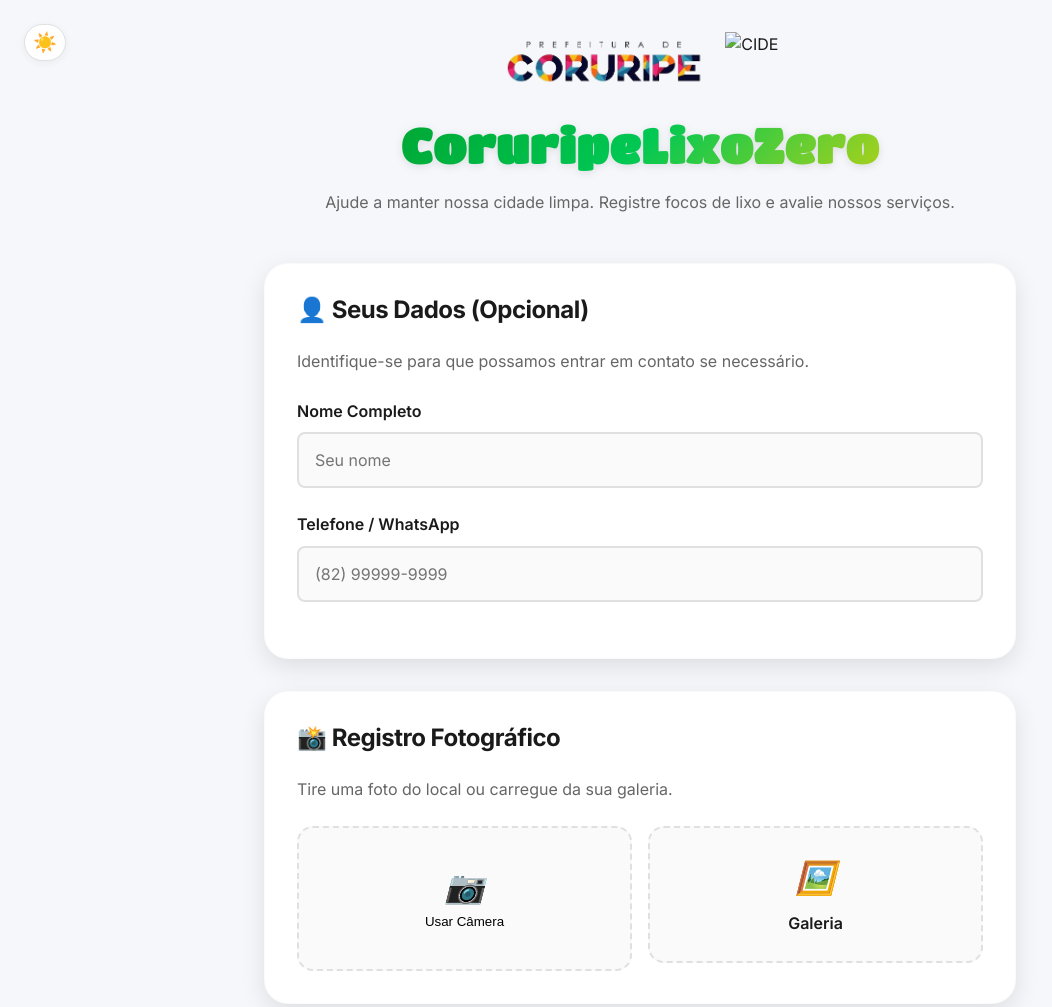
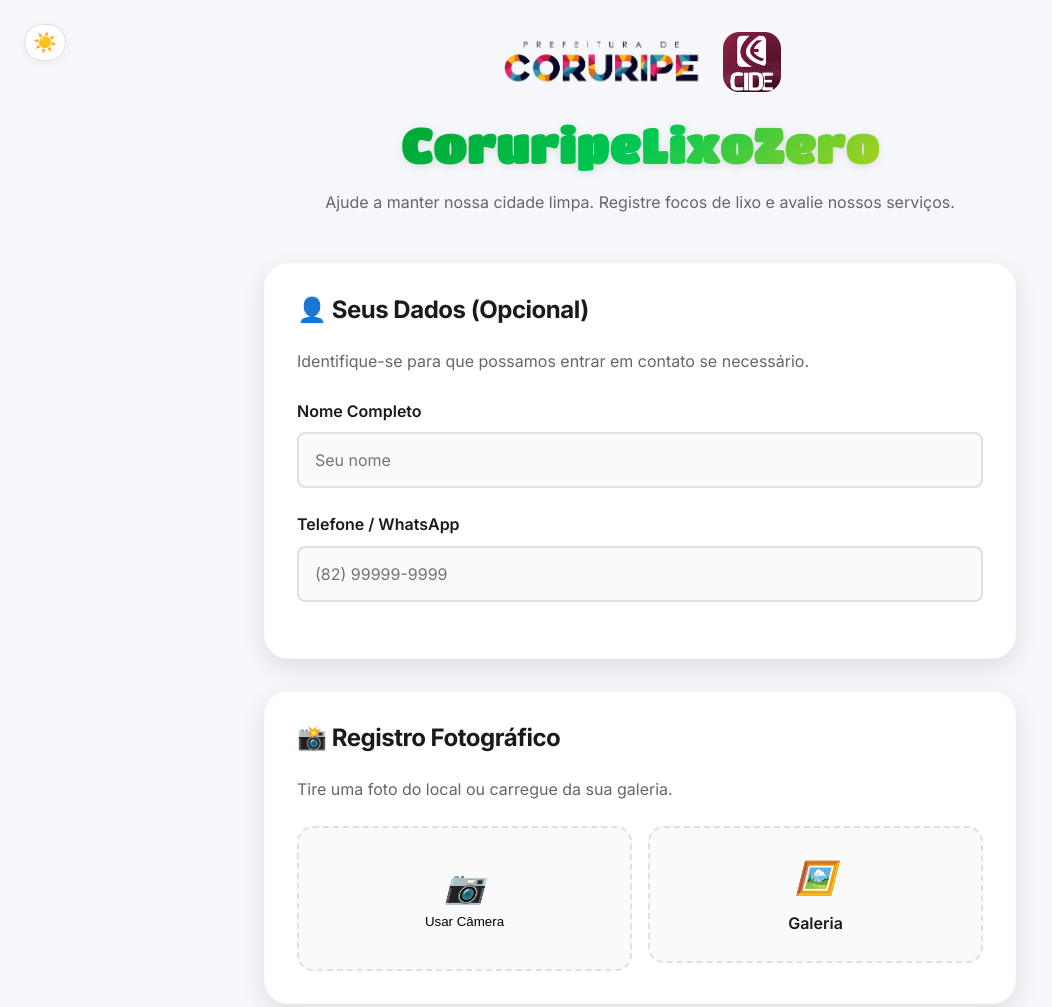
Before and after one commit to coruripelixozero-lang/coruripe-lixo-zero, a plain HTML site: page index.html in a window 1280 px wide. Shown: the top 1007 px of the page, without its empty margins (0-1052 px from the left). Drawn offline with nearby package versions, Linux system fonts and the light colour scheme.

Commit message:
Add files via upload

```diff
--- a/index.html
+++ b/index.html
@@ -29,7 +29,7 @@
         <header>
             <div class="logos-container">
                 <img src="logo-coruripe-removebg-preview.png" alt="Prefeitura de Coruripe" class="logo">
-                <img src="Logo-CIDE.png" alt="CIDE" class="logo">
+                <img src="logo-cide-new.png" alt="CIDE" class="logo">
             </div>
             <h1><a href="index.html" class="site-title">CoruripeLixoZero</a></h1>
             <p>Ajude a manter nossa cidade limpa. Registre focos de lixo e avalie nossos
```
Also changed, not shown: logo-cide-new.png (added).
